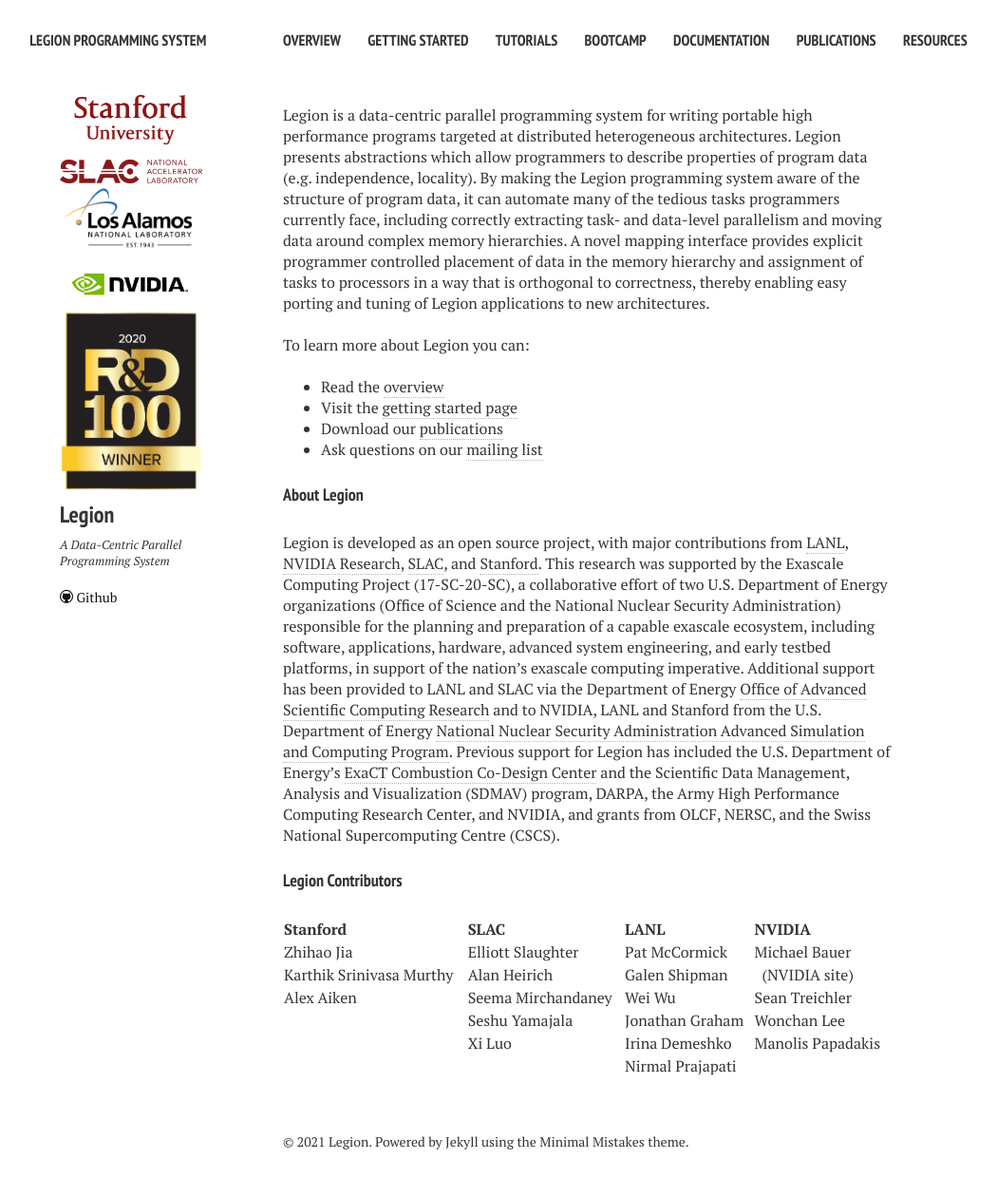
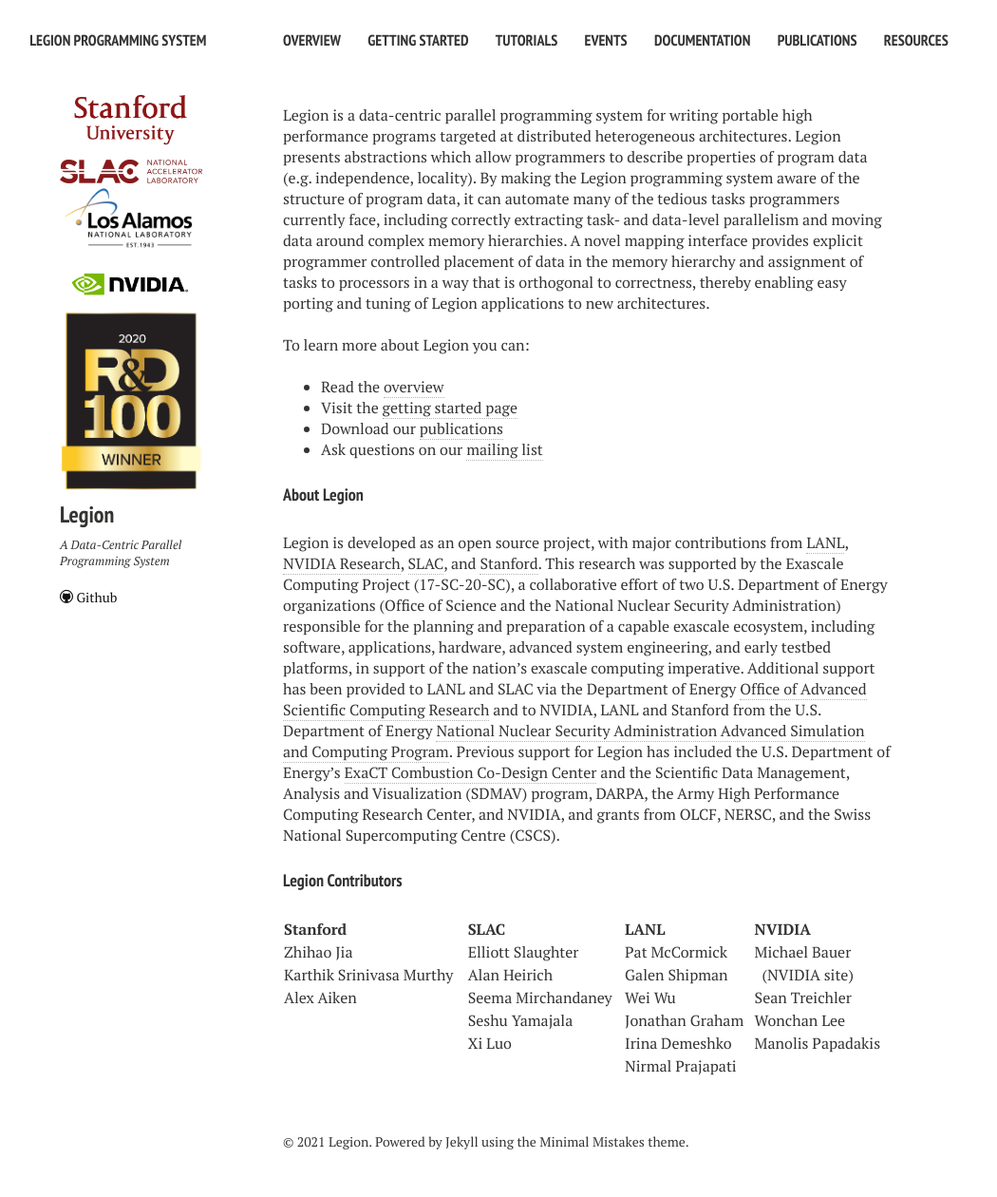
Before and after one commit to apryakhin/legion.stanford.edu, a Jekyll site: the page built from index.md, in a window 1280 px wide. Shown: the whole page at 95% size, without its empty margins (22-1072 px from the left). Built offline with Jekyll 4.4.1, drawn with Linux system fonts in a browser that asks for light colours; nearby versions of some CDN libraries.

Commit message:
Update top links.

```diff
--- a/_config.yml
+++ b/_config.yml
@@ -30,8 +30,8 @@ links:
     url: /starting/
   - title: Tutorials
     url: /tutorial/
-  - title: Bootcamp
-    url: /bootcamp/
+  - title: Events
+    url: /events/
   - title: Documentation
     url: /documentation/
   - title: Publications
```
